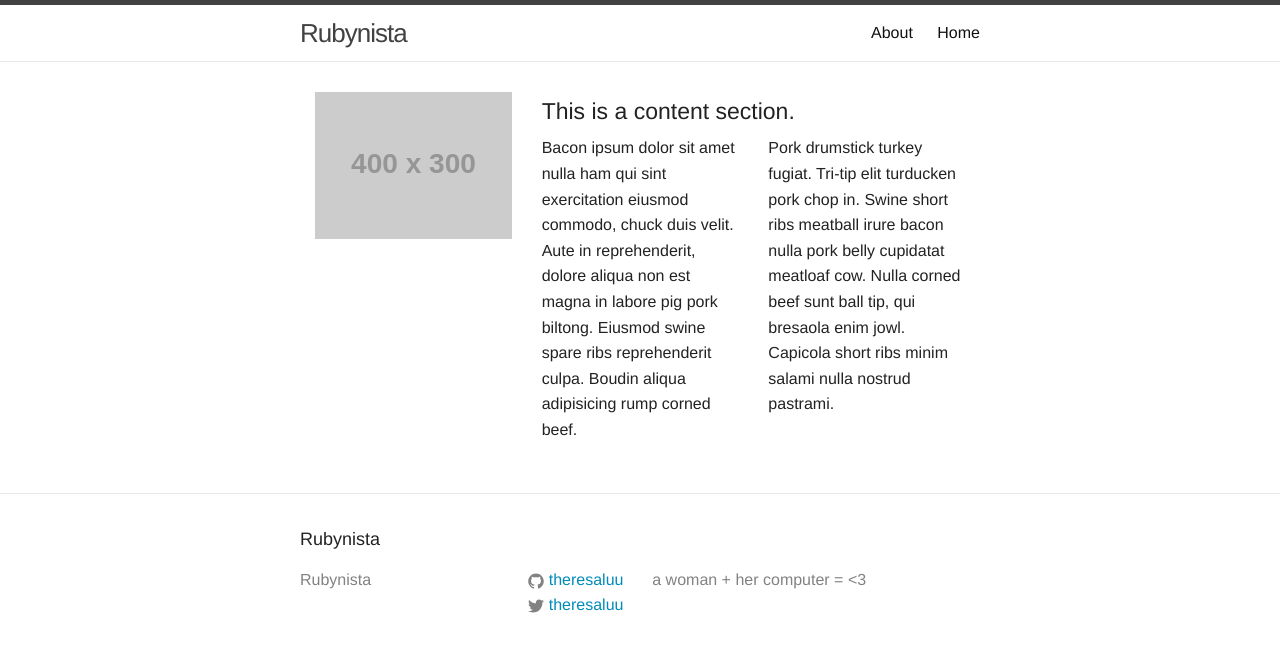
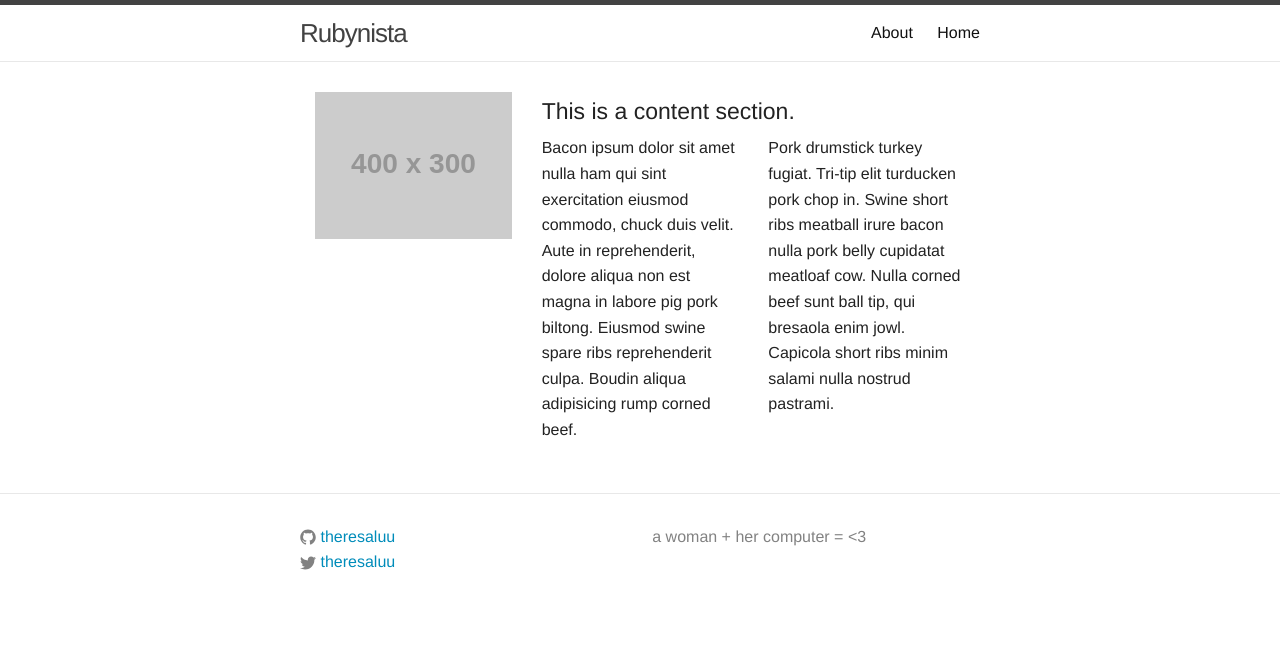
Before and after one commit to theresaluu/theresaluu.github.io, a Jekyll site: the page built from index.html, in a window 1280 px wide. Shown: the top 652 px of the page. Built offline with Jekyll 4.4.1, drawn with Linux system fonts in a browser that asks for light colours; Markdown is read by kramdown in place of the engine named in the settings.

Commit message:
modified the footer

```diff
--- a/_includes/footer.html
+++ b/_includes/footer.html
@@ -2,17 +2,14 @@
 
   <div class="wrapper">
 
-    <h2 class="footer-heading">{{ site.title }}</h2>
+    <!--h2 class="footer-heading">{{ site.title }}</h2-->
 
     <div class="footer-col-wrapper">
       <div class="footer-col  footer-col-1">
-        <ul class="contact-list">
+        <!--ul class="contact-list">
           <li>{{ site.title }}</li>
           <li><a href="mailto:{{ site.email }}">{{ site.email }}</a></li>
-        </ul>
-      </div>
-
-      <div class="footer-col  footer-col-2">
+        </ul-->
         <ul class="social-media-list">
           {% if site.github_username %}
           <li>
@@ -43,6 +40,10 @@
           </li>
           {% endif %}
         </ul>
+
+      </div>
+
+      <div class="footer-col  footer-col-2">
       </div>
 
       <div class="footer-col  footer-col-3">
```
